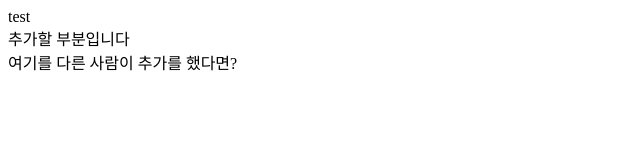
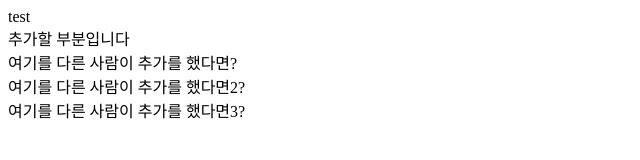
Before and after one commit to jungwoo12345/myTest, a plain HTML site: page index.html in a window 1280 px wide. Shown: the whole page, without its empty margins (0-640 px from the left). Drawn offline with Linux system fonts and the light colour scheme.

Commit message:
다른사람

```diff
--- a/index.html
+++ b/index.html
@@ -7,8 +7,14 @@
         <div>추가할 부분입니다</div>
 
         <div>
+            여기를 다른 사람이 추가를 했다면?
+        </div>
 
-            여기를 다른 사람이 추가를 했다면?
+        <div>
+            여기를 다른 사람이 추가를 했다면2?
+        </div>
+        <div>
+            여기를 다른 사람이 추가를 했다면3?
         </div>
     </body>
 </html>
```
